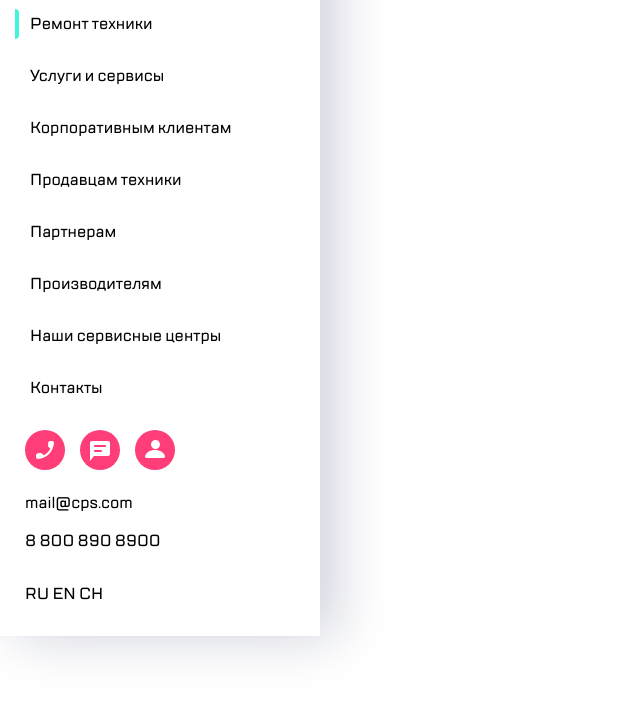
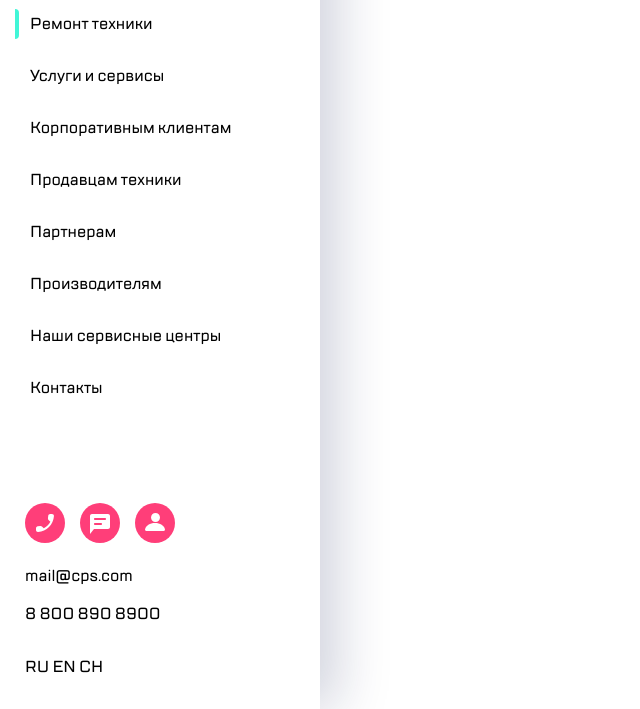
Before and after one commit to Ruxait/Maket_KATA_2, a plain HTML site: page index.html in a window 1280 px wide. Shown: the part 91-800 px from the top of the page, without its empty margins (0-640 px from the left). Drawn offline with Linux system fonts and the light colour scheme.

Commit message:
Add files via upload

```diff
--- a/index.html
+++ b/index.html
@@ -6,8 +6,9 @@
     <link rel="stylesheet" href="style2.css">
     <title>Document</title>
   </head>
-  <body class="body body--layout body--shadow">
-    <header class="header-menu header--layout">
+  <body class="body">
+    <div class="sidebar sidebar--layout sidebar--shadow">
+      <div class="header-menu header--layout">
         <section class="menu menu-layout">
           <button class="button menu-button">
             <img src="images/burger2.svg" alt="burger2">
@@ -46,11 +47,12 @@
             <p class="lang">RU EN CH</p>
           </div>
         </section>
-    </header>
+      </div>
       <aside class="search search--modificate">
         <button class="button search-button">
           <img class="search-button__elem" src="images/search.svg" alt="search">
         </button>
       </aside>
+    </div>
   </body>
 </html>
--- a/style2.css
+++ b/style2.css
@@ -8,22 +8,25 @@
 		url('fonts/ttlakes-medium.svg#ttlakes-medium') format('svg'); /* Chrome < 4, Legacy iOS */
 }
 
-.body {
+html, body {
   font-family: "TTLakes-Medium";
-  max-width: 320px;
+  width: 320px;
   margin: 0;
+  padding: 0;
+  height: 100%;
 }
 
-.body--layout {
+.sidebar--layout {
   display: grid;
   grid-template-areas: "header aside";
   grid-template-columns: 1fr auto;
   grid-template-rows: 1fr auto;
   margin-right: auto;
-  height: 100%;
+  max-width: 320px;
+  height: 100vh
 }
 
-.body--shadow {
+.sidebar--shadow {
   box-shadow: 16px 0 52px 0 rgba(14, 24, 80, 0.2),
               -2px 0 4px 0 rgba(69, 79, 126, 0.02);
 }
@@ -36,7 +39,6 @@
   display: flex;
   flex-direction: column;
   padding-left: 10px;
-  height: 100%;
 }
 
 .menu-layout {
```
Lines whose indentation alone changed are shown as unchanged.
